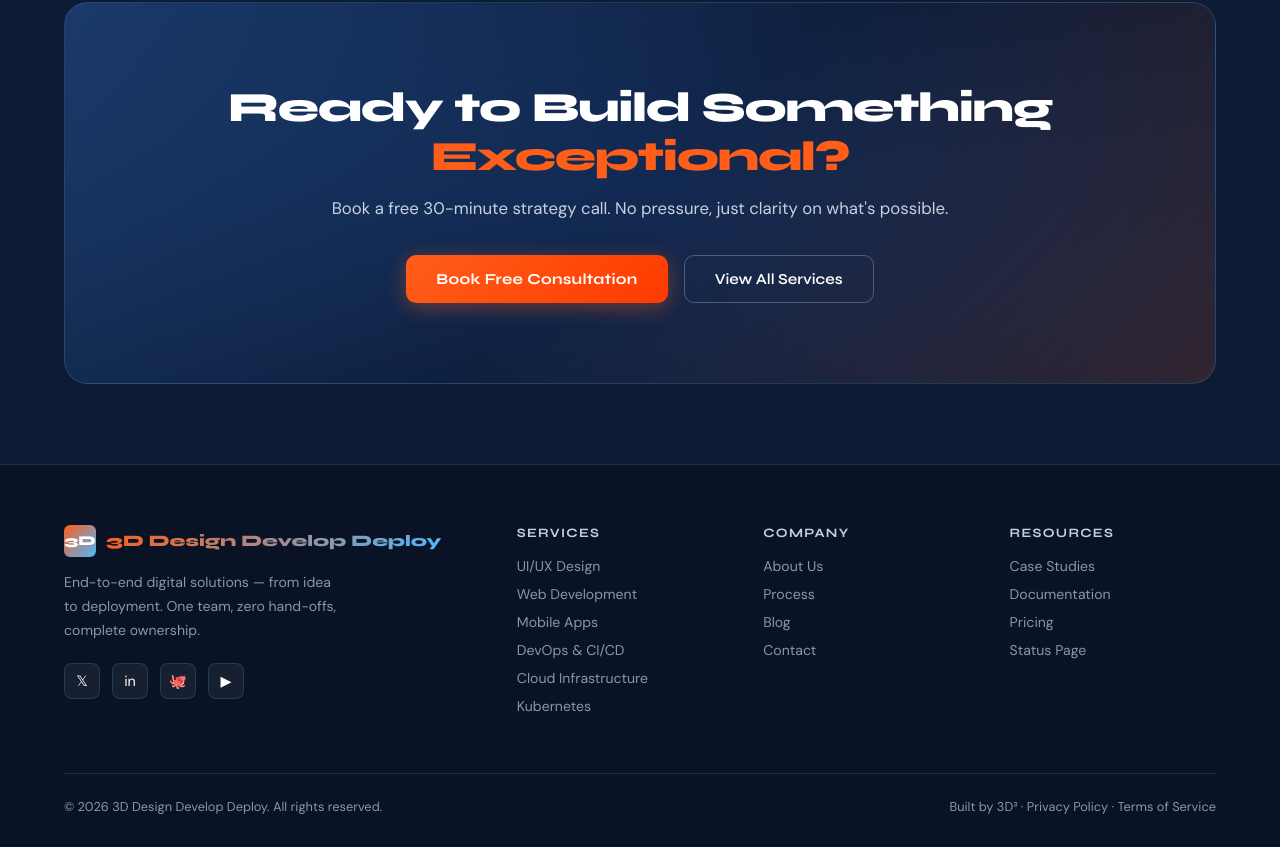
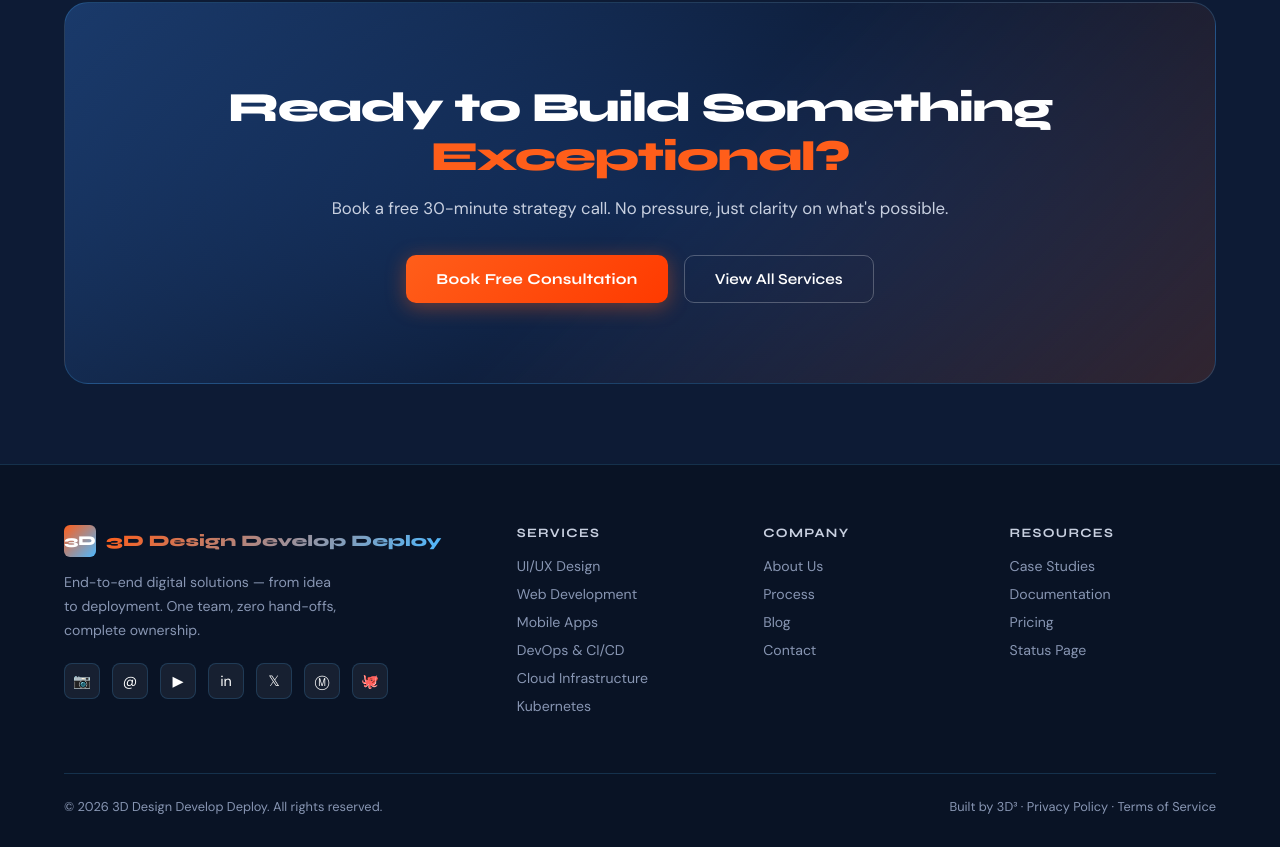
Before and after one commit to techsaurabh19/3dstack, a React (Vite) app: page / in a window 1280 px wide. Shown: the part 3543-4390 px from the top of the page. Built offline with nearby package versions, Linux system fonts and the light colour scheme.

Commit message:
Wire footer social links to real profiles

```diff
--- a/src/App.jsx
+++ b/src/App.jsx
@@ -1085,7 +1085,26 @@ const Footer = ({ setPage }) => (
         </div>
         <p>End-to-end digital solutions — from idea to deployment. One team, zero hand-offs, complete ownership.</p>
         <div className="social-links" style={{ marginTop: 20 }}>
-          {["𝕏", "in", "🐙", "▶"].map((s) => <a className="social-link" key={s}>{s}</a>)}
+          {[
+            { icon: "📷", label: "Instagram", url: "https://www.instagram.com/3dstack.in?igsh=MTZldmJwYnlueXJ0cg==&utm_source=ig_contact_invite" },
+            { icon: "@", label: "Threads", url: "https://www.threads.com/@3dstack.in" },
+            { icon: "▶", label: "YouTube", url: "https://www.youtube.com/@3DStack" },
+            { icon: "in", label: "LinkedIn", url: "https://www.linkedin.com/in/3dstack/" },
+            { icon: "𝕏", label: "Twitter", url: "https://x.com/3d_stack" },
+            { icon: "Ⓜ", label: "Medium", url: "https://medium.com/@3dstack" },
+            { icon: "🐙", label: "GitHub", url: "https://github.com/3DStackIn" },
+          ].map((s) => (
+            <a
+              className="social-link"
+              key={s.label}
+              href={s.url}
+              target="_blank"
+              rel="noopener noreferrer"
+              aria-label={s.label}
+            >
+              {s.icon}
+            </a>
+          ))}
         </div>
       </div>
       {[
```
